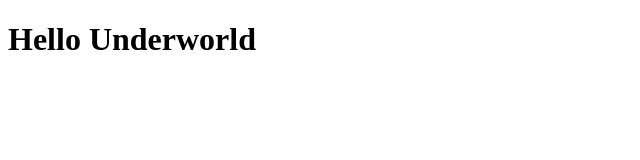
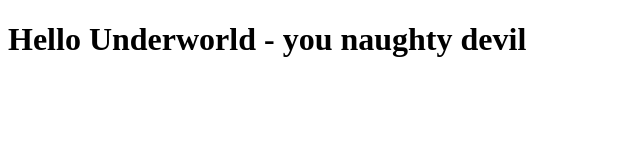
Before and after one commit to JimmWright/HTML-Project, a plain HTML site: page index.html in a window 1280 px wide. Shown: the whole page, without its empty margins (0-640 px from the left). Drawn offline with Linux system fonts and the light colour scheme.

Commit message:
Update index.html

```diff
--- a/index.html
+++ b/index.html
@@ -7,7 +7,7 @@
     <title>my Website</title>
 </head>
 <body>
-    <h1>Hello Underworld</h1>
+    <h1>Hello Underworld - you naughty devil</h1>
 
 
 
```
